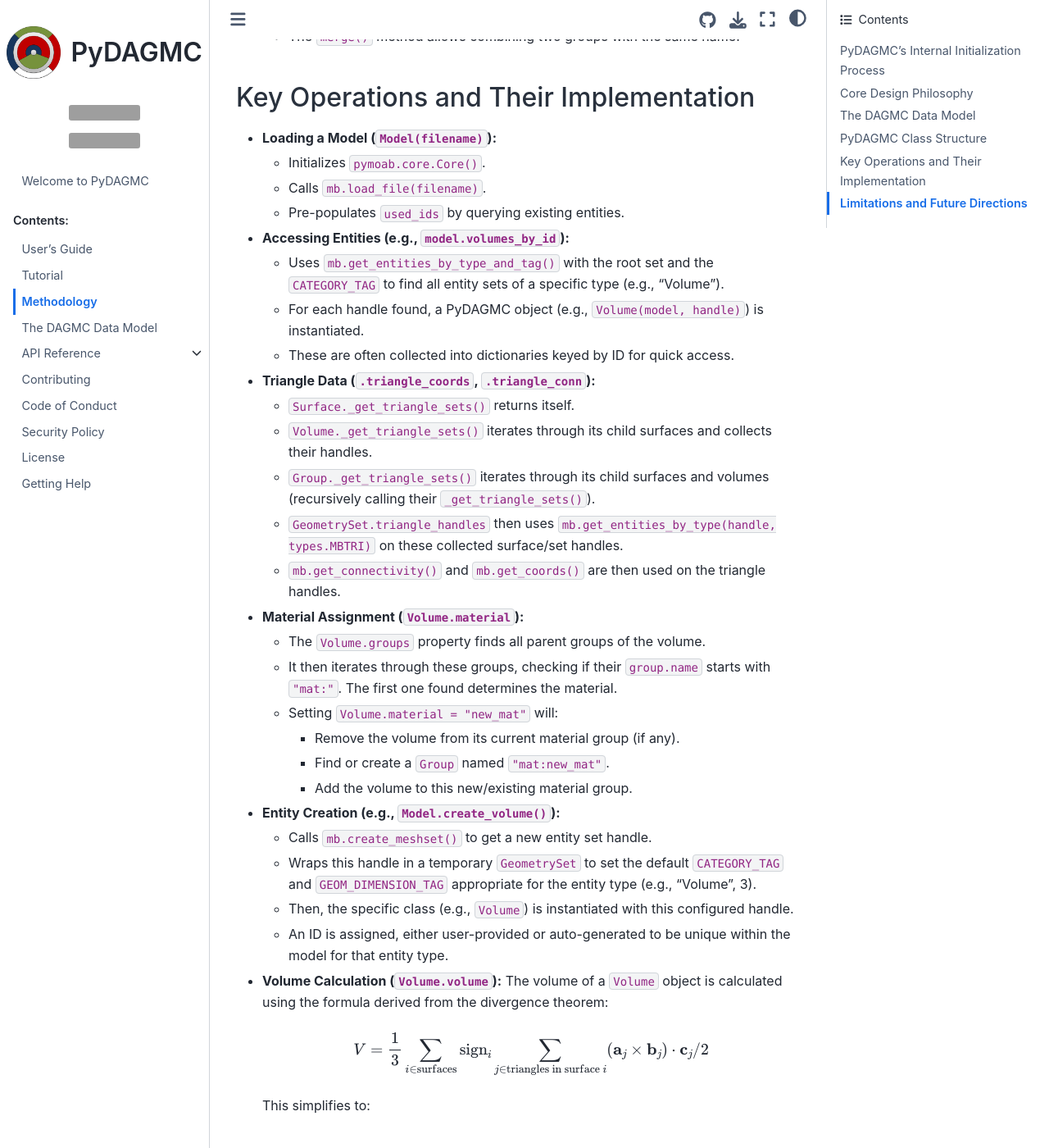
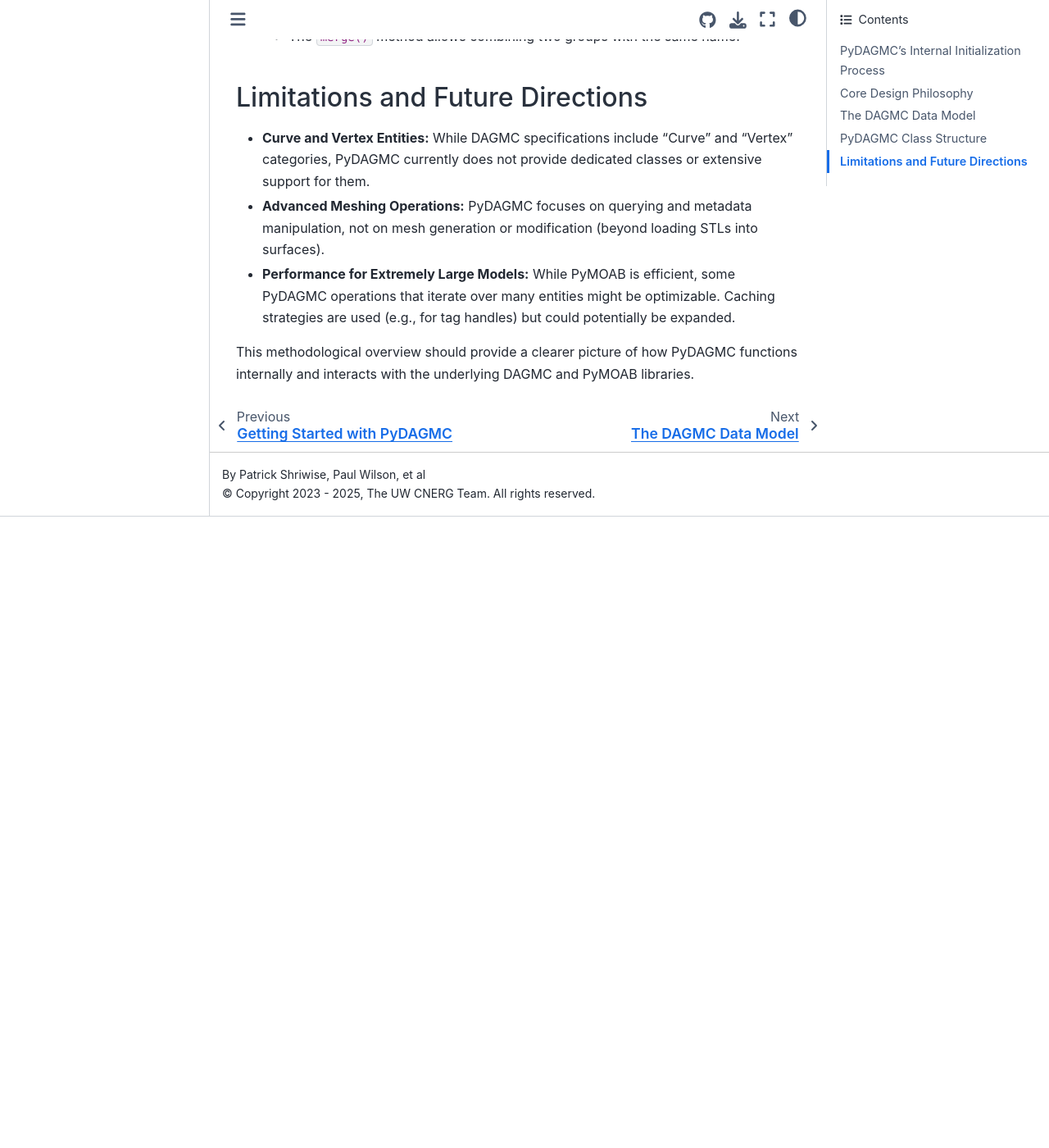
Before and after one commit to svalinn/pydagmc, a Sphinx documentation site: the page built from docs/source/methodology.md, in a window 1280 px wide and 1400 px high, scrolled down 3428 px. Shown: the whole window at 82% size. Built offline with Sphinx 7.4.7 and the Sphinx Book theme 1.1.4, drawn with Linux system fonts in a browser that asks for light colours; after the commit the page ends 4058 px from its top, so only the background shows below that; some of the changed text lies outside the part shown; grey boxes are pictures that could not be loaded.

Commit message:
Refactor tutorial and methodology documentation for clarity and structure
- Updated the title and introductory text in the tutorial to enhance engagement and clarity.
- Improved the organization of the tutorial sections, emphasizing key functionalities of PyDAGMC.
- Added a new section in the tutorial detailing the internal operations of PyDAGMC, providing insights into model loading, entity access, triangle data handling, material assignment, entity creation, and volume calculation.

```diff
--- a/docs/source/methodology.md
+++ b/docs/source/methodology.md
@@ -54,7 +54,6 @@
 
 For a detailed explanation of the underlying data structures, see the [](data-model.md) page.
 
-
 ## PyDAGMC Class Structure
 
 The main classes in PyDAGMC mirror the DAGMC entity hierarchy:
@@ -92,52 +91,6 @@
   * Supports adding (`add_set`) and removing (`remove_set`) entities.
   * The `merge()` method allows combining two groups with the same name.
 
-## Key Operations and Their Implementation
-
-* **Loading a Model (`Model(filename)`):**
-  * Initializes `pymoab.core.Core()`.
-  * Calls `mb.load_file(filename)`.
-  * Pre-populates `used_ids` by querying existing entities.
-
-* **Accessing Entities (e.g., `model.volumes_by_id`):**
-  * Uses `mb.get_entities_by_type_and_tag()` with the root set and the `CATEGORY_TAG` to find all entity sets of a specific type (e.g., "Volume").
-  * For each handle found, a PyDAGMC object (e.g., `Volume(model, handle)`) is instantiated.
-  * These are often collected into dictionaries keyed by ID for quick access.
-
-* **Triangle Data (`.triangle_coords`, `.triangle_conn`):**
-  * `Surface._get_triangle_sets()` returns itself.
-  * `Volume._get_triangle_sets()` iterates through its child surfaces and collects their handles.
-  * `Group._get_triangle_sets()` iterates through its child surfaces and volumes (recursively calling their `_get_triangle_sets()`).
-  * `GeometrySet.triangle_handles` then uses `mb.get_entities_by_type(handle, types.MBTRI)` on these collected surface/set handles.
-  * `mb.get_connectivity()` and `mb.get_coords()` are then used on the triangle handles.
-
-* **Material Assignment (`Volume.material`):**
-  * The `Volume.groups` property finds all parent groups of the volume.
-  * It then iterates through these groups, checking if their `group.name` starts with `"mat:"`. The first one found determines the material.
-  * Setting `Volume.material = "new_mat"` will:
-    * Remove the volume from its current material group (if any).
-    * Find or create a `Group` named `"mat:new_mat"`.
-    * Add the volume to this new/existing material group.
-
-* **Entity Creation (e.g., `Model.create_volume()`):**
-  * Calls `mb.create_meshset()` to get a new entity set handle.
-  * Wraps this handle in a temporary `GeometrySet` to set the default `CATEGORY_TAG` and `GEOM_DIMENSION_TAG` appropriate for the entity type (e.g., "Volume", 3).
-  * Then, the specific class (e.g., `Volume`) is instantiated with this configured handle.
-  * An ID is assigned, either user-provided or auto-generated to be unique within the model for that entity type.
-
-* **Volume Calculation (`Volume.volume`):**
-    The volume of a `Volume` object is calculated using the formula derived from the divergence theorem:
-
-    $$ V = \frac{1}{3} \sum_{i \in \text{surfaces}} \text{sign}_i \sum_{j \in \text{triangles in surface } i} (\mathbf{a}_j \times \mathbf{b}_j) \cdot \mathbf{c}_j / 2 $$
-
-    This simplifies to:
-
-    $$ V = \frac{1}{6} \sum_{s \in \text{Surfaces}} \text{sense}(s,V) \sum_{t \in \text{Triangles in } s} \det(\mathbf{v}_{t1}, \mathbf{v}_{t2}, \mathbf{v}_{t3}) $$
-
-    where $\text{sense}(s,V)$ is +1 if $V$ is the forward volume of surface $s$, and -1 if it's the reverse volume. $\mathbf{v}_{t1}, \mathbf{v}_{t2}, \mathbf{v}_{t3}$ are the vertex coordinates of triangle $t$.
-
-    PyDAGMC iterates through each `Surface` of the `Volume`. For each triangle in the surface, it computes $\sum (\mathbf{r}_0 \cdot (\mathbf{r}_1 - \mathbf{r}_0) \times (\mathbf{r}_2 - \mathbf{r}_0))$. The sum over all triangles is then scaled by $1/6$. The sign depends on whether the current `Volume` is the forward or reverse volume of the `Surface`.
-
 ## Limitations and Future Directions
 
 * **Curve and Vertex Entities:** While DAGMC specifications include "Curve" and "Vertex" categories, PyDAGMC currently does not provide dedicated classes or extensive support for them.
```
Also changed, not shown: docs/source/tutorial.ipynb.
